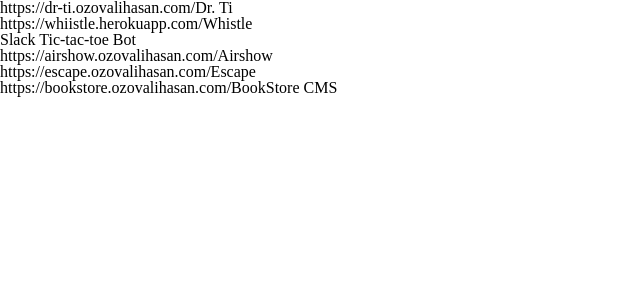
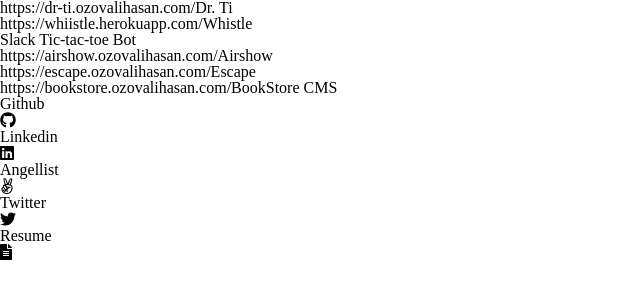
Before and after one commit to ozovalihasan/portfolio-2, a React (Create React App) app: page / in a window 1280 px wide. Shown: the top 300 px of the page, without its empty margins (0-640 px from the left). Built offline with nearby package versions, Linux system fonts and the light colour scheme.

Commit message:
Add packages to use fontawesome with react

```diff
--- a/package.json
+++ b/package.json
@@ -3,6 +3,10 @@
   "version": "0.1.0",
   "private": true,
   "dependencies": {
+    "@fortawesome/fontawesome-svg-core": "^1.2.34",
+    "@fortawesome/free-brands-svg-icons": "^5.15.2",
+    "@fortawesome/free-solid-svg-icons": "^5.15.2",
+    "@fortawesome/react-fontawesome": "^0.1.14",
     "@linaria/babel-preset": "^3.0.0-beta.1",
     "@linaria/core": "^3.0.0-beta.1",
     "@linaria/react": "^3.0.0-beta.1",
--- a/src/components/App/App.js
+++ b/src/components/App/App.js
@@ -1,9 +1,16 @@
 import React from 'react';
+import { fab } from '@fortawesome/free-brands-svg-icons';
+import { fas } from '@fortawesome/free-solid-svg-icons';
+import { library } from '@fortawesome/fontawesome-svg-core';
 import Projects from '../Projects/Projects';
+import SocialLinks from '../SocialLinks/SocialLinks';
 
+library.add(fab, fas);
 const App = () => (
   <div className="App">
     <Projects />
+    <SocialLinks />
+
   </div>
 );
 
--- a/src/components/SocialLinks/SocialLinks.js
+++ b/src/components/SocialLinks/SocialLinks.js
@@ -1,5 +1,21 @@
-const SocialLinks = () => (
-  <div />
-);
+import React, { useContext } from 'react';
+import { FontAwesomeIcon } from '@fortawesome/react-fontawesome';
+import store from '../store';
+
+const SocialLinks = () => {
+  const { socialLinks } = useContext(store);
+  return (
+    <div>
+      {socialLinks.map(socialLink => (
+        <div key={socialLink.name}>
+          {socialLink.name}
+          <div>
+            <FontAwesomeIcon icon={socialLink.icon} />
+          </div>
+        </div>
+      ))}
+    </div>
+  );
+};
 
 export default SocialLinks;
--- a/src/components/store.js
+++ b/src/components/store.js
@@ -93,29 +93,29 @@
   },
   socialLinks: [
     {
-      title: 'Github',
+      name: 'Github',
       link: 'https://github.com/ozovalihasan',
-      icon: 'fa-github',
+      icon: ['fab', 'github'],
     },
     {
-      title: 'Linkedin',
+      name: 'Linkedin',
       link: 'https://www.linkedin.com/in/hasan-ozovali/',
-      icon: 'fa-linkedin',
+      icon: ['fab', 'linkedin'],
     },
     {
-      title: 'Angellist',
+      name: 'Angellist',
       link: 'https://angel.co/u/hasan-ozovali',
-      icon: 'fa-angellist',
+      icon: ['fab', 'angellist'],
     },
     {
-      title: 'Twitter',
+      name: 'Twitter',
       link: 'https://twitter.com/ozovalihasan',
-      icon: 'fa-twitter',
+      icon: ['fab', 'twitter'],
     },
     {
-      title: 'Resume',
+      name: 'Resume',
       link: 'https://drive.google.com/file/d/153IJHzt8K-sMMl_U3C36bQC4QUxd7gDP/view?usp=sharing',
-      icon: 'fa-file-alt',
+      icon: ['fas', 'file-alt'],
     },
   ],
 };
```
Also changed, not shown: 1 other file (tests, documents, lock files or other folders).
